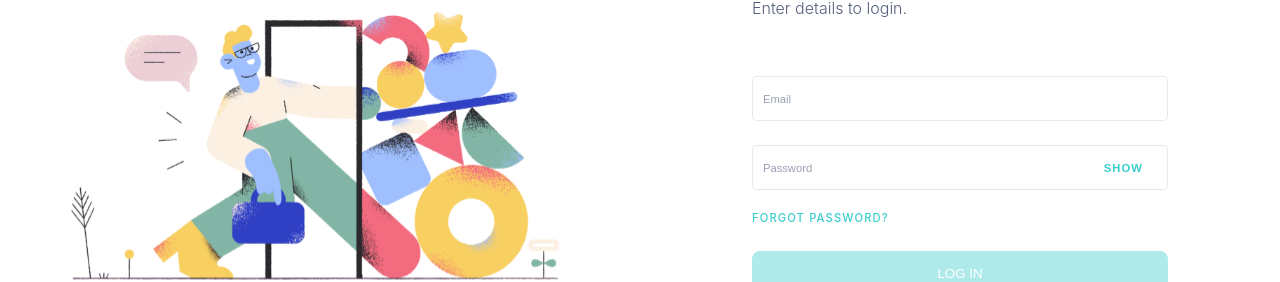
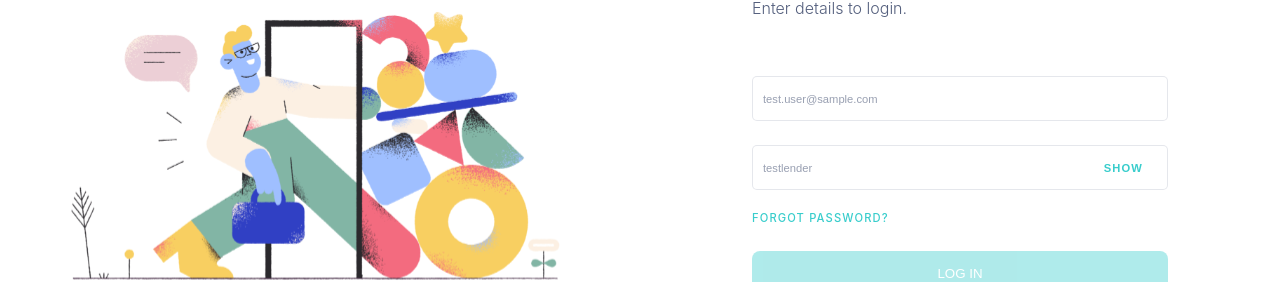
Before and after one commit to ImieboGodson/lendsqr-fe-test, a React (Create React App) app: page /signin in a window 1280 px wide. Shown: the part 277-559 px from the top of the page. Built offline with nearby package versions, Linux system fonts and the light colour scheme; the HTML template or start-up script is replaced by a standard one.

Commit message:
fix: made signin page not accessible to user when signed in

```diff
--- a/src/App.tsx
+++ b/src/App.tsx
@@ -1,4 +1,4 @@
-import { createBrowserRouter, createRoutesFromElements, Route, RouterProvider, Routes } from "react-router-dom";
+import {  Route, BrowserRouter as Router, Routes, Navigate } from "react-router-dom";
 import './App.scss';
 import Dashboard from "./pages/Dashboard/Dashboard";
 import Signin from "./pages/Signin/Signin";
@@ -6,12 +6,15 @@ import WorkInprogress from "./routes/Work-in-progres/Work-in-progress";
 import User from "./routes/User/User";
 import Users from "./routes/Users/Users";
 import PrivateRoutes from "./components/PrivateRoutes/PrivateRoutes";
+import { useAppSelector } from "./utils/hooks";
 
+const App = () => {
 
-const router = createBrowserRouter(
+  const { isAuth, isSession} = useAppSelector(state => state.auth);
 
-  createRoutesFromElements(
-    <>
+  return (
+    <Router>
+      <Routes>
         <Route element={<PrivateRoutes />}>
           <Route path='/' element={<Dashboard />}>
               <Route path='dashboard' element={<WorkInprogress />} />
@@ -27,17 +30,9 @@ const router = createBrowserRouter(
               </Route>
           </Route>
         </Route>
-      <Route path='/signin' element={<Signin />} />
-    </>
-  )
-)
-
-const App = () => {
-
-  return (
-    <>
-      <RouterProvider router={router} />
-    </>
+        <Route path='/signin' element={(isSession || isAuth) ? <Navigate to='/dashboard'/> : <Signin />} />
+    </Routes>
+    </Router>
   );
 }
 
--- a/src/db.ts
+++ b/src/db.ts
@@ -9,6 +9,6 @@ export const Profiles: ProfileType[] = [
     {
         id: "12",
         email: "test.user@sample.com",
-        password: "testlendsqr"
+        password: "testlender"
     }
 ]
--- a/src/pages/Signin/Signin.tsx
+++ b/src/pages/Signin/Signin.tsx
@@ -1,4 +1,4 @@
-import React, { useState } from 'react'
+import { useState } from 'react'
 import { useAppDispatch } from '../../utils/hooks';
 import './Signin.scss';
 import { Link, useNavigate } from "react-router-dom";
@@ -19,8 +19,6 @@ const Signin: React.FC = () => {
   const dispatch = useAppDispatch();
 
 
-
-
   const onEmailInputChange = (e: React.ChangeEvent<HTMLInputElement>) => {
     setEmail(e.target.value);
     if(e.target.value.includes('@') && e.target.value[e.target.value.length - 1] !== '.' && e.target.value[e.target.value.length - 1] !== '@') {
@@ -28,7 +26,6 @@ const Signin: React.FC = () => {
     }else {
       setIsEmailValid(false);
     }
-    // console.log(e.target.value, e.target.value.length, e.target.value[e.target.value.length - 1])
   }
 
   const onPasswordInputChange = (e: React.ChangeEvent<HTMLInputElement>) => {
@@ -82,11 +79,11 @@ const Signin: React.FC = () => {
           <p className='signin_welcome-subtext'>Enter details to login.</p>
           <form className='signin_form' onSubmit={(e) => onFormSubmit(e)} autoComplete='off'>
               <div className='signin_form__input-wrapper'>
-                <input type='email' name='email' placeholder='Email' className='email_input' value={email} onChange={onEmailInputChange} />
+                <input type='email' name='email' placeholder='test.user@sample.com' className='email_input' value={email} onChange={onEmailInputChange} />
               </div>
               <div className='signin_form__input-wrapper'>
                 <button className='show-password_button' onClick={(e) => setPasswordVisibility(e)}>SHOW</button>
-                <input type={(showPassword) ? 'text' : 'password'} name='password' placeholder='Password' className='password_input' value={password} onChange={onPasswordInputChange} />
+                <input type={(showPassword) ? 'text' : 'password'} name='password' placeholder='testlender' className='password_input' value={password} onChange={onPasswordInputChange} />
               </div>
               <Link to='/' className='forgot-password_link'>FORGOT PASSWORD?</Link>
               <button type='submit' className={`form_submit_button ${(isEmailValid && isPasswordValid) ? 'form_submit_button_hover' : 'disabled'}`} disabled={(isEmailValid && isPasswordValid) ? false : true}>LOG IN</button>
--- a/src/routes/Users/Users.tsx
+++ b/src/routes/Users/Users.tsx
@@ -16,6 +16,8 @@ const Users: React.FC = () => {
 
 
   const fetchedUsers = useAppSelector(state => state.users.users);
+
+  console.log(fetchedUsers);
 
   useEffect(() => {
     setUsers(fetchedUsers);
--- a/src/routes/Work-in-progres/Work-in-progress.scss
+++ b/src/routes/Work-in-progres/Work-in-progress.scss
@@ -14,8 +14,8 @@
         justify-content: center;
 
         .work-in-progress__image {
-            width: 6rem;
-            margin-bottom: 35px;
+            width: 5rem;
+            margin-bottom: 35.5px;
         }
 
         .work-in-progress__text_wrapper {
@@ -25,7 +25,7 @@
             background: #fff;
 
             .work-in-progress__text {
-                font-size: 1.3rem;
+                font-size: 1.05rem;
                 font-weight: 300;
             }
         }
```
Lines whose indentation alone changed are shown as unchanged.
